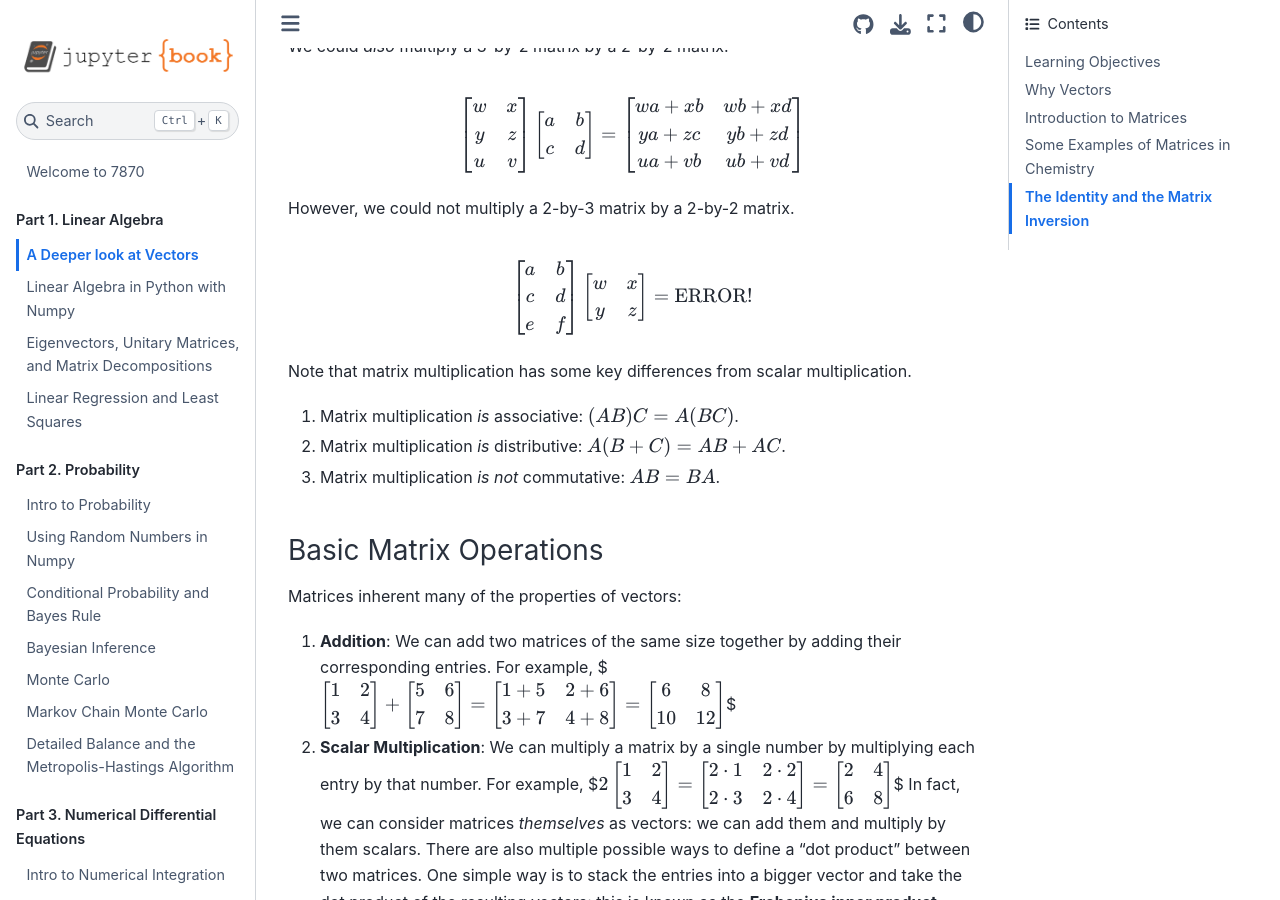
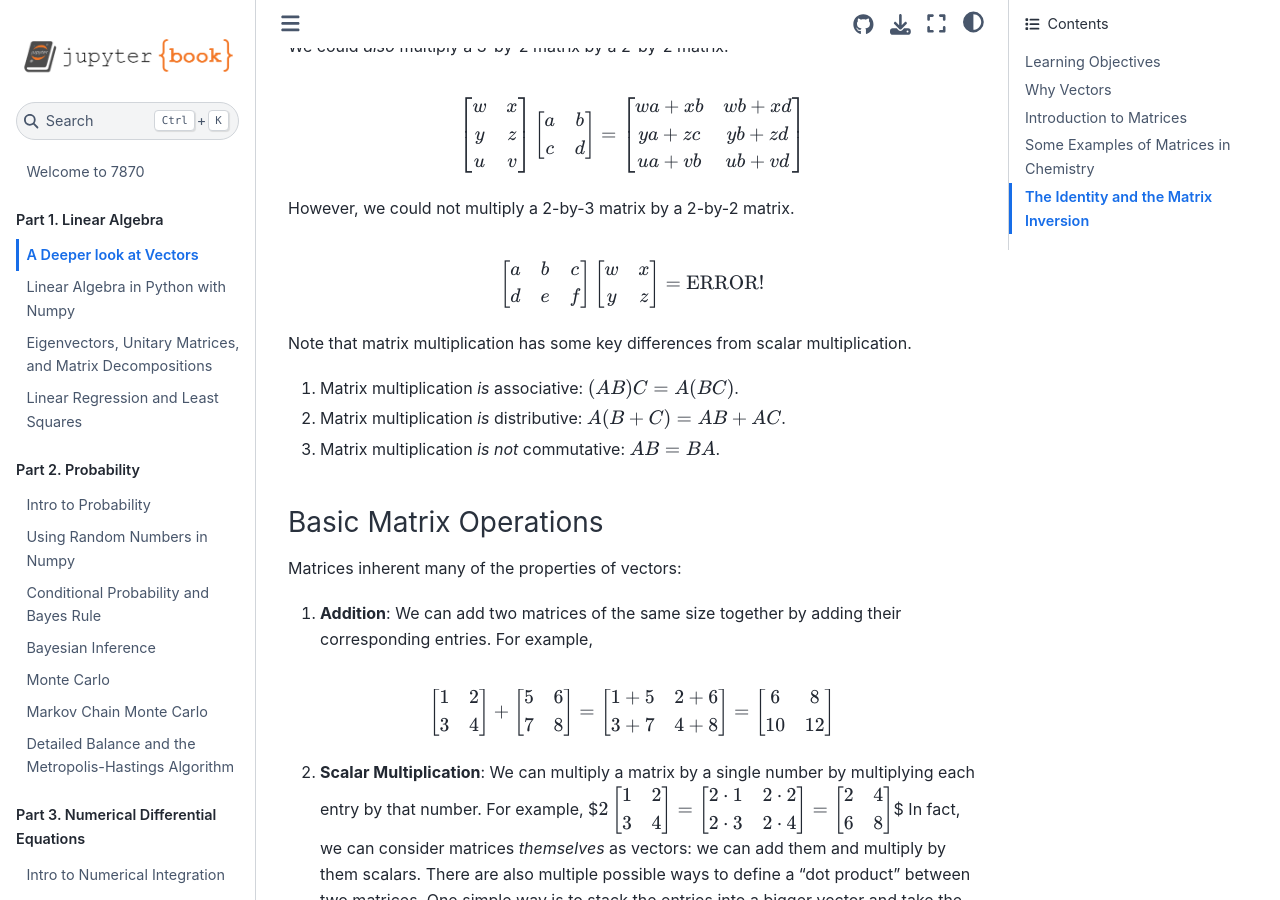
Before and after one commit to cornell-chem-7870/lecture_notes, a Jupyter Book: the page built from lecture-01-intro_vectors.md, in a window 1280 px wide and 900 px high, scrolled down 6649 px. Built offline with Jupyter Book 1.0.4 settings and Sphinx 7.4.7 and the Sphinx Book theme 1.1.4, drawn with Linux system fonts in a browser that asks for light colours.

Commit message:
Updated text

```diff
--- a/lecture-01-intro_vectors.md
+++ b/lecture-01-intro_vectors.md
@@ -180,7 +180,7 @@ $$ \begin{bmatrix} w & x \\ y & z \\ u & v \end{bmatrix} \begin{bmatrix} a & b \
 
 However, we could not multiply a 2-by-3 matrix by a 2-by-2 matrix.
 
-$$ \begin{bmatrix} a & b \\ c & d \\ e & f \end{bmatrix} \begin{bmatrix} w & x \\ y & z \end{bmatrix} = \text{ERROR!} $$
+$$ \begin{bmatrix} a & b & c \\ d & e & f \end{bmatrix} \begin{bmatrix} w & x \\ y & z \end{bmatrix} = \text{ERROR!} $$
 
 Note that matrix multiplication has some key differences from scalar multiplication.
 1.  Matrix multiplication *is* associative: $(AB)C = A(BC)$.
@@ -192,7 +192,9 @@ Note that matrix multiplication has some key differences from scalar multiplicat
 ### Basic Matrix Operations
 Matrices inherent many of the properties of vectors:
 1. **Addition**: We can add two matrices of the same size together by adding their corresponding entries.  For example,
+
 $$ \begin{bmatrix} 1 & 2 \\ 3 & 4 \end{bmatrix} + \begin{bmatrix} 5 & 6 \\ 7 & 8 \end{bmatrix} = \begin{bmatrix} 1+5 & 2+6 \\ 3+7 & 4+8 \end{bmatrix} = \begin{bmatrix} 6 & 8 \\ 10 & 12 \end{bmatrix} $$
+
 2. **Scalar Multiplication**: We can multiply a matrix by a single number by multiplying each entry by that number.  For example,
 $$ 2 \begin{bmatrix} 1 & 2 \\ 3 & 4 \end{bmatrix} = \begin{bmatrix} 2 \cdot 1 & 2 \cdot 2 \\ 2 \cdot 3 & 2 \cdot 4 \end{bmatrix} = \begin{bmatrix} 2 & 4 \\ 6 & 8 \end{bmatrix} $$
 In fact, we can consider matrices _themselves_ as vectors: we can add them and multiply by them scalars.  There are also multiple possible ways to define a "dot product" between two matrices. One simple way is to stack the entries into a bigger vector and take the dot product of the resulting vectors: this is known as the **Frobenius inner product**.
```
